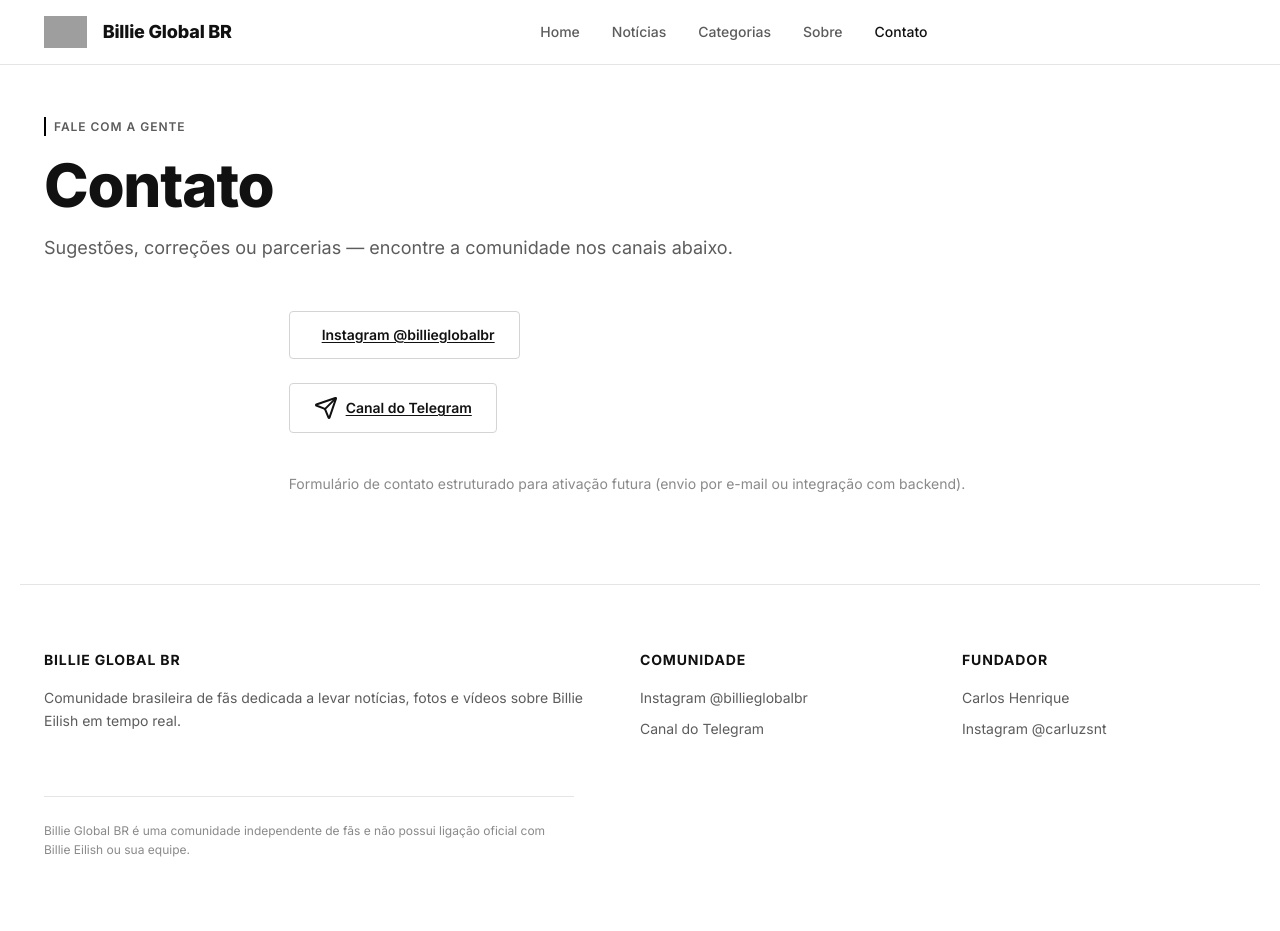
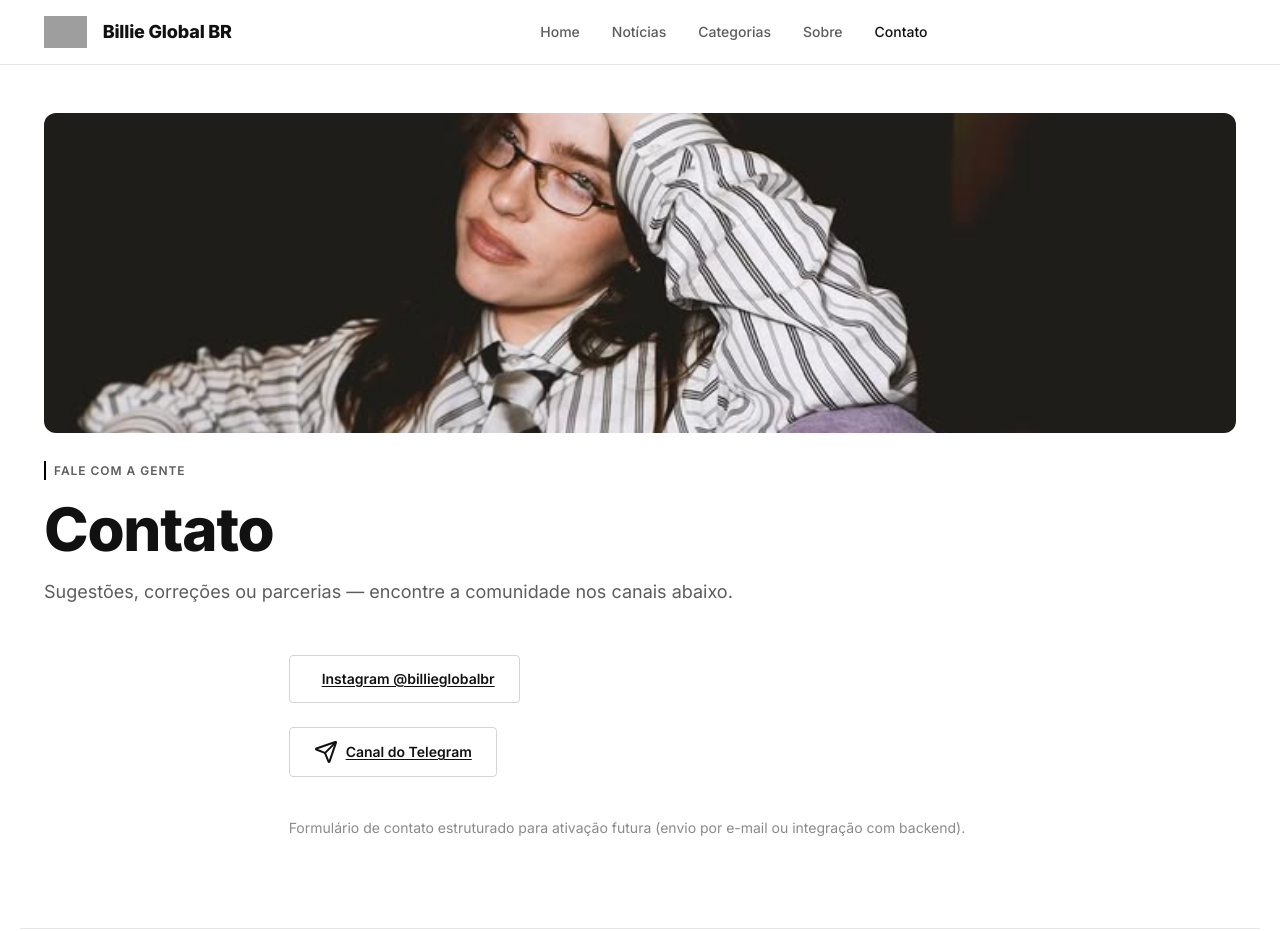
Before and after one commit to carluzwolf/billie-global-br, a plain HTML site: page billie-global-br/frontend/pages/contato.html in a window 1280 px wide. Shown: the top 931 px of the page. Drawn offline with nearby package versions, Linux system fonts and the light colour scheme; no server answers; grey boxes are pictures that could not be loaded; some icons are missing.

Commit message:
Add image to contato.html contact section
Added an image to the contact section for visual enhancement.

```diff
--- a/billie-global-br/frontend/pages/contato.html
+++ b/billie-global-br/frontend/pages/contato.html
@@ -46,11 +46,12 @@
 </div>
 
 <main>
-  <section class="article-header container">
-    <span class="eyebrow">Fale com a gente</span>
-    <h1>Contato</h1>
-    <p class="subtitle">Sugestões, correções ou parcerias — encontre a comunidade nos canais abaixo.</p>
-  </section>
+ <section class="article-header container">
+  <img src="../assets/images/WhatsApp%20Image%202026-07-06%20at%2007.53.54.jpeg" alt="Billie Global BR" style="width: 100%; max-height: 320px; object-fit: cover; border-radius: var(--radius-lg, 12px); margin-bottom: var(--space-5);">
+  <span class="eyebrow">Fale com a gente</span>
+  <h1>Contato</h1>
+  <p class="subtitle">Sugestões, correções ou parcerias — encontre a comunidade nos canais abaixo.</p>
+</section>
 
   <section class="article-body container" style="padding-bottom: var(--space-8); display:flex; flex-direction:column; gap: var(--space-5);">
     <a class="btn btn-outline" href="https://instagram.com/billieglobalbr" target="_blank" rel="noopener noreferrer" style="width: fit-content;">
```
